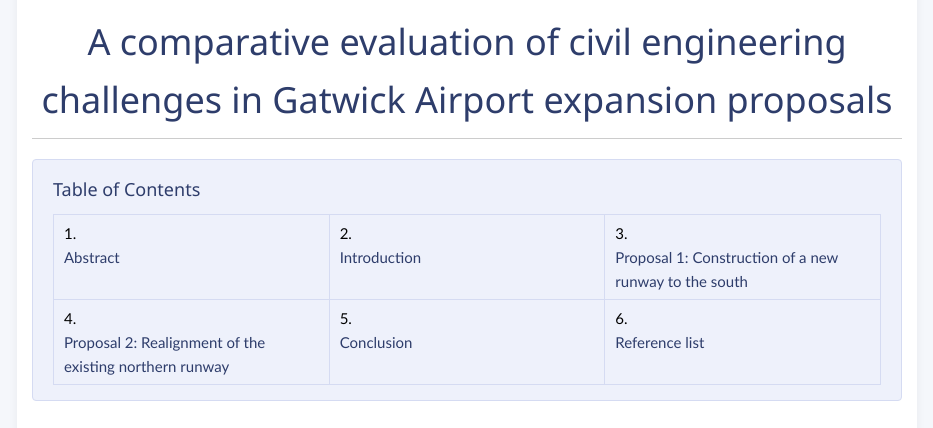
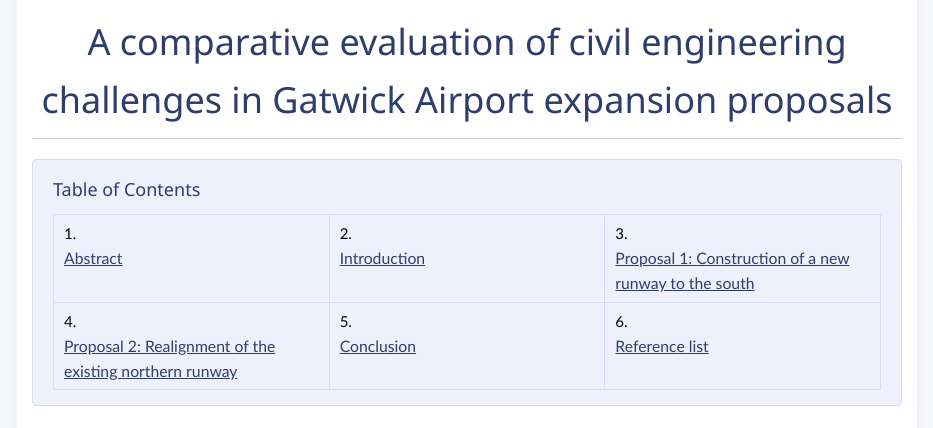
Before and after one commit to EPSFY6908535/FY6908535, a plain HTML site: page index.html in a window 1280 px wide. Shown: the part 354-782 px from the top of the page, without its empty margins (173-1106 px from the left). Drawn offline with nearby package versions, Linux system fonts and the light colour scheme.

Commit message:
Update index.html

```diff
--- a/index.html
+++ b/index.html
@@ -93,10 +93,11 @@
     }
 
     .toc a {
-      text-decoration: none;
+      text-decoration: underline;
       color: #2e3d6b;
       display: inline-block;
       width: 100%;
+      font-size: 1.05rem;
     }
 
     @media (max-width: 600px) {
@@ -106,7 +107,7 @@
     }
 
     .toc a {
-      text-decoration: none;
+      text-decoration: underline;
       color: #2e3d6b;
     }
 
```
